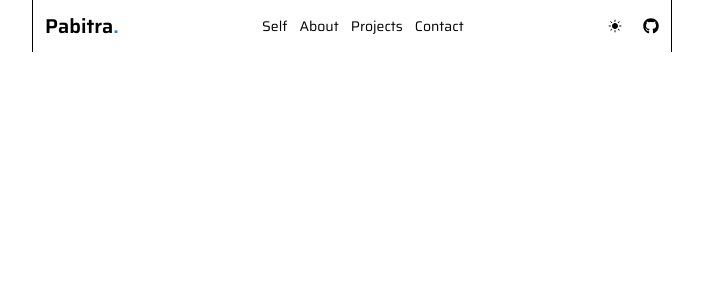
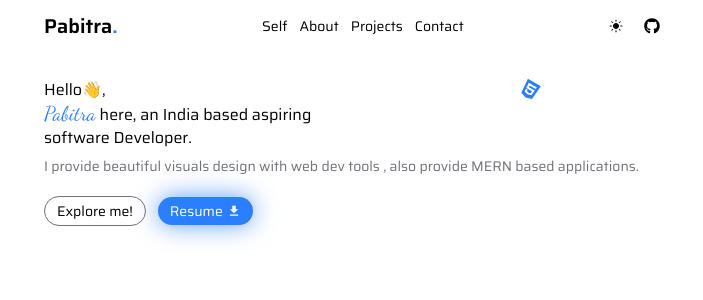
Before and after one commit to Codewithpabitra/My-Portfolio-, a React (Vite) app: page / in a window 1280 px wide. Shown: the top 300 px of the page, without its empty margins (288-991 px from the left). Built offline with nearby package versions, Linux system fonts and the light colour scheme.

Commit message:
add initial navbar and hero section

```diff
--- a/src/App.jsx
+++ b/src/App.jsx
@@ -1,6 +1,7 @@
 import { useContext } from "react"
 import Navbar from "./components/Navbar"
 import { AppContext } from "./context/AppContext"
+import Hero from "./components/Hero"
 
 function App() {
   const { darkMode } = useContext(AppContext)
@@ -8,10 +9,14 @@ function App() {
     <div
     style={{
       backgroundColor : darkMode ? "black" : "white",
-      color: darkMode ? "white" : "black"
+      color: darkMode ? "white" : "black",
+      height: "100vh"
     }}
-    className="mx-auto w-1/2 p-3 border-l border-r ">
+    >
+      <div className="mx-auto w-1/2 p-3">
       <Navbar />
+      <Hero />
+      </div>
     </div>
   )
 }
--- /dev/null
+++ b/src/components/Hero.jsx
@@ -0,0 +1,37 @@
+import React, { useContext } from 'react'
+import { MdDownload } from "react-icons/md";
+import { AppContext } from '../context/AppContext';
+import { motion } from "motion/react"
+import { FaHtml5 } from "react-icons/fa";
+
+const Hero = () => {
+    const { darkMode } = useContext(AppContext)
+  return (
+    <div className='mt-10 flex flex-col gap-5 relative '>
+        <FaHtml5 size={20} className='absolute top-0 right-30 rotate-30 text-blue-500 ' />
+      <div className="upper flex flex-col gap-2">
+        <motion.h2
+        initial={{opacity : 0, y: 10}}
+        animate={{opacity: 1, y: 0}}
+        transition={{duration: 0.6}}
+        className='w-1/2 leading-tight'>Hello👋,<br /> <span className='text-blue-500 text-xl span-text '>Pabitra</span> here, an India based aspiring software Developer. </motion.h2>
+        <motion.p
+        initial={{opacity : 0, y: 10}}
+        animate={{opacity: 1, y: 0}}
+        transition={{duration: 0.8}}
+        className='text-sm text-zinc-500'>I provide beautiful visuals design with web dev tools , also provide MERN based applications.</motion.p>
+      </div>
+      <motion.div
+        initial={{opacity : 0, y: 10}}
+        animate={{opacity: 1, y: 0}}
+        transition={{duration: 1}}
+      className='flex items-center justify-start gap-3 '>
+        <button className={`px-3 py-1 border text-sm border-zinc-500 rounded-full cursor-pointer ${!darkMode ? 'hover:bg-black hover:text-white' : 'hover:bg-white hover:text-black'} transition-all duration-300`}
+        >Explore me!</button>
+        <button className='px-3 py-1 text-sm bg-blue-500 rounded-full flex justify-center items-center gap-1 cursor-pointer text-white hover:scale-103 transition-all duration-300 shadow-[0_0_25px_rgba(59,130,246,0.8)]'>Resume <MdDownload/></button>
+      </motion.div>
+    </div>
+  )
+}
+
+export default Hero
--- a/src/components/Navbar.jsx
+++ b/src/components/Navbar.jsx
@@ -4,13 +4,18 @@ import { FaRegMoon } from "react-icons/fa";
 import { IoIosSunny } from "react-icons/io";
 import { AppContext } from '../context/AppContext';
 import { NavLink } from 'react-router-dom';
+import { motion } from "motion/react"
 
 const Navbar = () => {
 
     const { darkMode, setDarkMode } = useContext(AppContext);
 
   return (
-    <div className='flex justify-between items-center'>
+    <motion.div
+    initial={{opacity: 0, y: -5}}
+    animate={{opacity: 1, y: 0}}
+    transition={{duration: 0.8}}
+    className='flex justify-between items-center'>
       <NavLink to="/" >
         <div className="logo text-xl font-semibold ">Pabitra<span className='text-blue-500 '>.</span></div>
       </NavLink>
@@ -23,14 +28,14 @@ const Navbar = () => {
         </ul>
       </div>
       <div className="buttons flex justify-between items-center gap-5 ">
-        <div className="mode" onClick={() => setDarkMode(!darkMode)}>
+        <div className="mode cursor-pointer" onClick={() => setDarkMode(!darkMode)}>
            {darkMode ? <FaRegMoon /> : <IoIosSunny />}
         </div>
-        <div className="github">
+        <div className="github cursor-pointer">
             <FaGithub />
         </div>
       </div>
-    </div>
+    </motion.div>
   )
 }
 
--- a/src/index.css
+++ b/src/index.css
@@ -1,6 +1,10 @@
 @import url('https://fonts.googleapis.com/css2?family=Lato:ital,wght@0,100;0,300;0,400;0,700;0,900;1,100;1,300;1,400;1,700;1,900&family=Outfit:wght@100..900&family=Saira:ital,wght@0,100..900;1,100..900&display=swap');
+@import url('https://fonts.googleapis.com/css2?family=Dancing+Script:wght@400..700&display=swap');
 @import "tailwindcss";
 
 * {
     font-family: "Saira", sans-serif;
 }
+.span-text {
+   font-family: "Dancing Script", cursive;
+}
```
